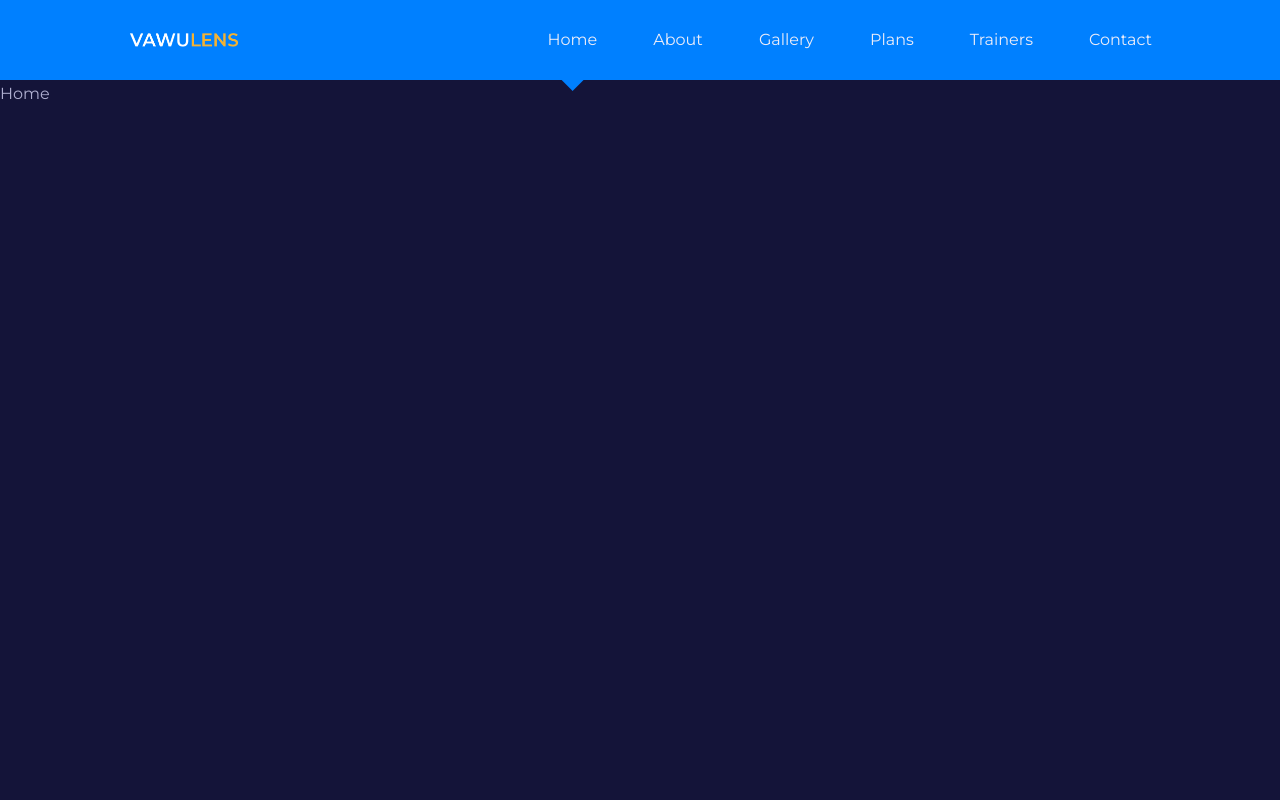
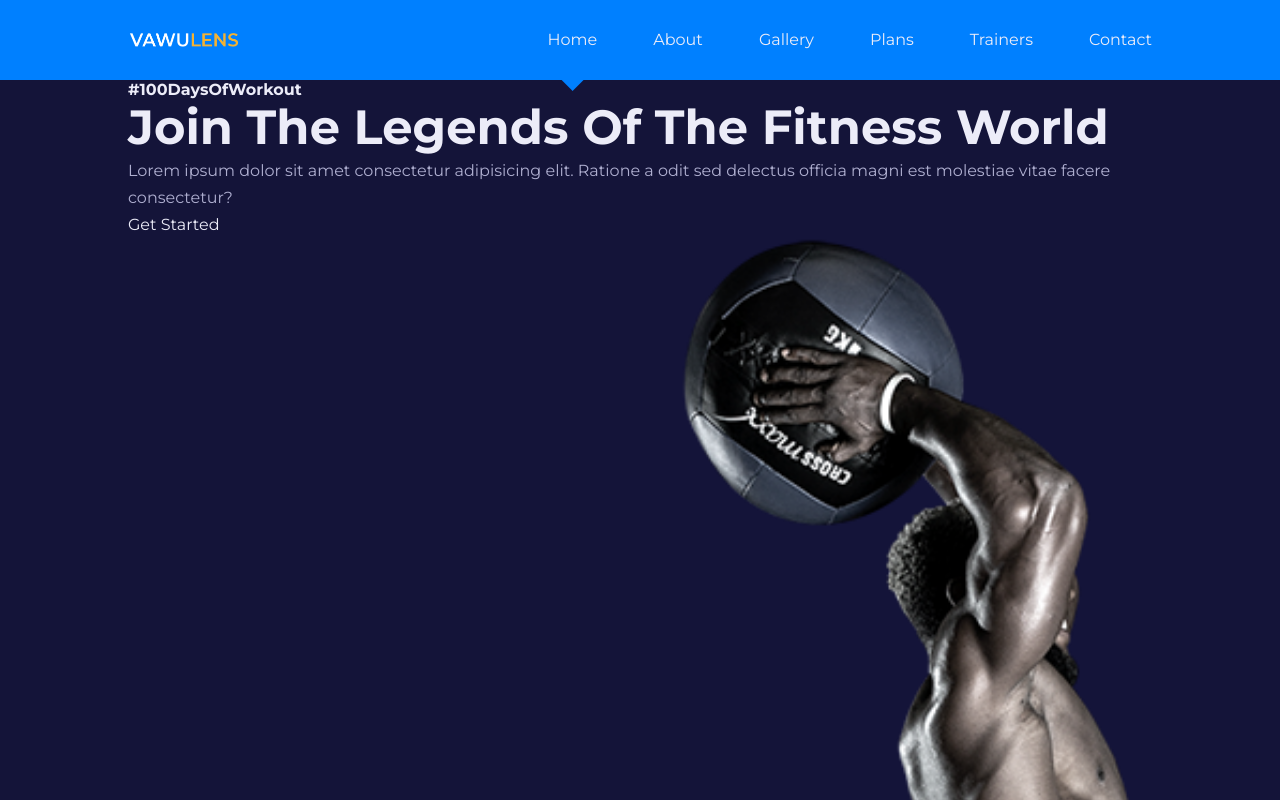
Before and after one commit to kodesand/React-website, a React (Vite) app: page / in a window 1280 px wide. Shown: the top 800 px of the page. Built offline with nearby package versions, Linux system fonts and the light colour scheme.

Commit message:
header structure

```diff
--- /dev/null
+++ b/src/components/MainHeader.jsx
@@ -0,0 +1,34 @@
+import React from 'react'
+import { Link } from 'react-router-dom'
+
+import Image from '/images/main_header.png'
+
+const MainHeader = () => {
+  return (
+    <header className='main__header'>
+      <div className='container main__header-container'>
+        <div className='main__header-left'>
+          <h4>#100DaysOfWorkout</h4>
+          <h1>Join The Legends Of The Fitness World</h1>
+          <p>
+            Lorem ipsum dolor sit amet consectetur adipisicing elit. Ratione a
+            odit sed delectus officia magni est molestiae vitae facere
+            consectetur?
+          </p>
+          <Link to='/plans' className='btn lg'>
+            Get Started
+          </Link>
+        </div>
+        <div className='main__header-right'>
+          <div className='main__header-circle'>
+            <div className='main__header-image'>
+              <img src={Image} alt='main header image' />
+            </div>
+          </div>
+        </div>
+      </div>
+    </header>
+  )
+}
+
+export default MainHeader
--- a/src/pages/home/Home.jsx
+++ b/src/pages/home/Home.jsx
@@ -1,5 +1,11 @@
+import Header from './../../components/MainHeader'
+
 const Home = () => {
-  return <>Home</>
+  return (
+    <>
+      <Header />
+    </>
+  )
 }
 
 export default Home
```
